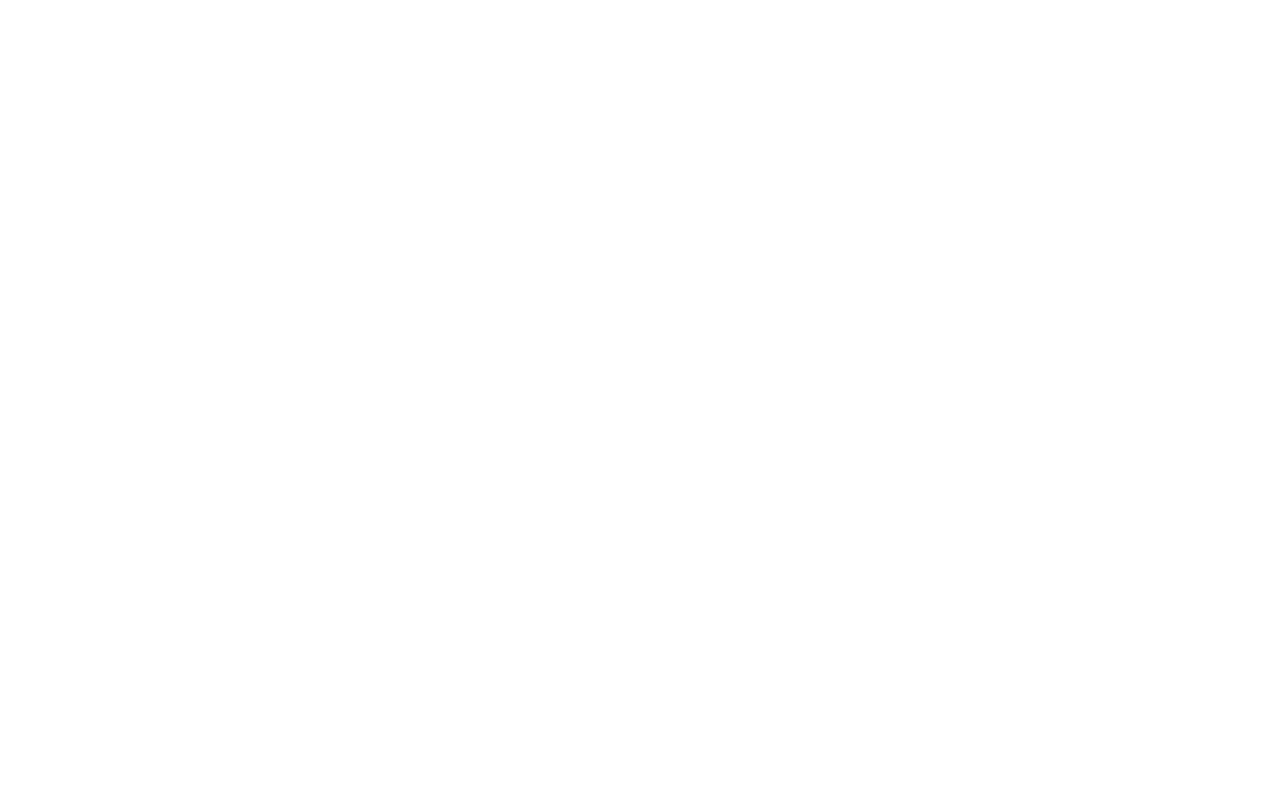
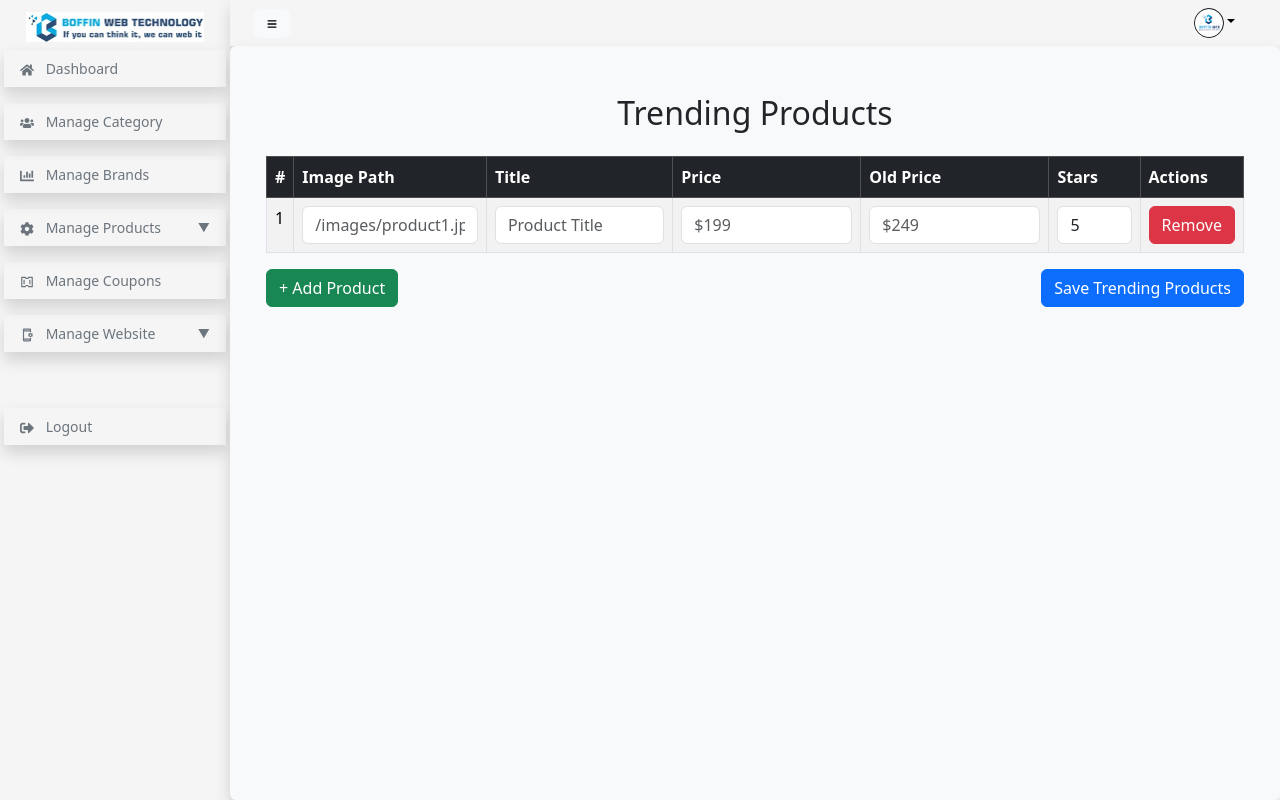
Before and after one commit to cto-Boffinweb/e-commerce, a React (Vite) app: page /trendingsetting in a window 1280 px wide. Before the commit this address had no page. Built offline with nearby package versions, Linux system fonts and the light colour scheme.

Commit message:
updated work by redux

```diff
--- a/src/App.jsx
+++ b/src/App.jsx
@@ -9,6 +9,8 @@
 import ProductList from './pages/ProductList'
 import Coupons from './pages/Coupon'
 import SliderSetting from './pages/SliderSetting'
+import Trendingsetting from './pages/Trendingsetting'
+import Popularsetting from './pages/Popularsetting'
 function App() {
 
   return (
@@ -16,16 +18,18 @@
       <BrowserRouter>
         <Routes>
           <Route path='/' element={<Layout />}>
+
             <Route index element={<Dashboard />} />
-            <Route path='category' element={<Category />} />
+            <Route path='category' element={<Category/>} />
             <Route path='brands' element={<Brands />} />
             <Route path='product' element={<Product />} />
             <Route path='productlist' element={<ProductList />} />
             <Route path='coupon' element={<Coupons />} />
             <Route path='slidersetting' element={<SliderSetting />} />
+            <Route path='trendingsetting' element={<Trendingsetting/>} />
+            <Route path='popularsetting' element={<Popularsetting/>} />
+          </Route>
 
-
-          </Route>
           <Route path='/table' element={<Table />} />
           <Route path='/productdata' element={<ProductData />} />
 
--- a/src/pages/Layout.jsx
+++ b/src/pages/Layout.jsx
@@ -142,13 +142,13 @@
                 </li>
 
                 <li>
-                  <Link className="nav-link text-secondary text-decoration-none" to="/websitesetting/seo">
+                  <Link className="nav-link text-secondary text-decoration-none" to="/trendingsetting">
                     ➤ Top Trending
                   </Link>
                 </li>
 
                 <li>
-                  <Link className="nav-link text-secondary text-decoration-none" to="/websitesetting/other">
+                  <Link className="nav-link text-secondary text-decoration-none" to="/popularsetting">
                     ➤ Popular Item
                   </Link>
                 </li>
--- /dev/null
+++ b/src/pages/Popularsetting.jsx
@@ -0,0 +1,144 @@
+import React, { useState } from "react";
+
+export default function PopularSetting() {
+  const [popularItems, setPopularItems] = useState([
+    {
+      id: Date.now(),
+      image: "",
+      title: "",
+      price: "",
+      oldPrice: "",
+      stars: 5,
+    },
+  ]);
+
+  const handleChange = (index, field, value) => {
+    const updated = [...popularItems];
+    updated[index][field] = value;
+    setPopularItems(updated);
+  };
+
+  const savePopularItems = () => {
+    localStorage.setItem("popularItems", JSON.stringify(popularItems));
+    alert("Popular items saved successfully!");
+    window.dispatchEvent(new Event("popularUpdated"));
+  };
+
+  const addItem = () => {
+    setPopularItems([
+      ...popularItems,
+      {
+        id: Date.now(),
+        image: "",
+        title: "",
+        price: "",
+        oldPrice: "",
+        stars: 5,
+      },
+    ]);
+  };
+
+  const removeItem = (index) => {
+    const updated = [...popularItems];
+    updated.splice(index, 1);
+    setPopularItems(updated);
+  };
+
+  return (
+    <div className="container my-5">
+      <h2 className="text-center mb-4">Manage Popular Items</h2>
+
+      <div className="table-responsive">
+        <table className="table table-bordered table-hover text-center align-middle">
+          <thead className="table-dark">
+            <tr>
+              <th>#</th>
+              <th>Image Path</th>
+              <th>Title</th>
+              <th>Price</th>
+              <th>Old Price</th>
+              <th>Stars</th>
+              <th>Action</th>
+            </tr>
+          </thead>
+          <tbody>
+            {popularItems.map((item, index) => (
+              <tr key={item.id}>
+                <td>{index + 1}</td>
+                <td>
+                  <input
+                    type="text"
+                    className="form-control"
+                    value={item.image}
+                    onChange={(e) =>
+                      handleChange(index, "image", e.target.value)
+                    }
+                  />
+                </td>
+                <td>
+                  <input
+                    type="text"
+                    className="form-control"
+                    value={item.title}
+                    onChange={(e) =>
+                      handleChange(index, "title", e.target.value)
+                    }
+                  />
+                </td>
+                <td>
+                  <input
+                    type="text"
+                    className="form-control"
+                    value={item.price}
+                    onChange={(e) =>
+                      handleChange(index, "price", e.target.value)
+                    }
+                  />
+                </td>
+                <td>
+                  <input
+                    type="text"
+                    className="form-control"
+                    value={item.oldPrice}
+                    onChange={(e) =>
+                      handleChange(index, "oldPrice", e.target.value)
+                    }
+                  />
+                </td>
+                <td>
+                  <input
+                    type="number"
+                    className="form-control"
+                    min="0"
+                    max="5"
+                    value={item.stars}
+                    onChange={(e) =>
+                      handleChange(index, "stars", e.target.value)
+                    }
+                  />
+                </td>
+                <td>
+                  <button
+                    className="btn btn-danger btn-sm"
+                    onClick={() => removeItem(index)}
+                  >
+                    Delete
+                  </button>
+                </td>
+              </tr>
+            ))}
+          </tbody>
+        </table>
+      </div>
+
+      <div className="d-flex justify-content-between mt-3">
+        <button className="btn btn-success" onClick={addItem}>
+          + Add Item
+        </button>
+        <button className="btn btn-primary" onClick={savePopularItems}>
+          Save Popular Items
+        </button>
+      </div>
+    </div>
+  );
+}
--- a/src/pages/SliderSetting.jsx
+++ b/src/pages/SliderSetting.jsx
@@ -1,9 +1,6 @@
-import { useEffect } from "react";
-import { useState } from "react";
-
+import { useEffect, useState } from "react";
 
 export default function SliderSetting() {
-
   const [banners, setBanners] = useState([
     {
       id: 1,
@@ -19,33 +16,29 @@
     localStorage.setItem("banners", JSON.stringify(banners));
   }, [banners]);
 
-
   const saveBanners = () => {
     alert("Slider data saved successfully");
     window.dispatchEvent(new Event("bannersUpdated"));
   };
-  // TEXT CHANGE
+
   const handleChange = (index, field, value) => {
     const updated = [...banners];
     updated[index][field] = value;
     setBanners(updated);
   };
 
-  // BUTTON TEXT CHANGE
   const handleButtonChange = (bIndex, btnIndex, field, value) => {
     const updated = [...banners];
     updated[bIndex].buttons[btnIndex][field] = value;
     setBanners(updated);
   };
 
-  // ADD BUTTON
   const addButton = (index) => {
     const updated = [...banners];
     updated[index].buttons.push({ text: "New Button", link: "/" });
     setBanners(updated);
   };
 
-  // REMOVE BUTTON
   const removeButton = (bIndex, btnIndex) => {
     const updated = [...banners];
     updated[bIndex].buttons.splice(btnIndex, 1);
@@ -53,89 +46,89 @@
   };
 
   return (
-    <div className="container">
-      <h3 className="mb-3">Slider Settings (Admin)</h3>
+    <div className="container py-4">
+      <h3 className="mb-4 text-center">Slider Settings (Admin)</h3>
+
       {banners.map((banner, index) => (
-        <div key={banner.id} className="card p-3 mb-4">
+        <div key={banner.id} className="card shadow-sm mb-4">
+          <div className="card-body">
+            <h5 className="card-title mb-3">Banner {index + 1}</h5>
 
-          <label>Image Path</label>
+            <div className="mb-3">
+              <label className="form-label">Image Path</label>
               <input
-            className="form-control mb-2"
+                className="form-control"
                 placeholder="/banner1.jpg"
                 value={banner.image}
-            onChange={(e) =>
-              handleChange(index, "image", e.target.value)
-            }
+                onChange={(e) => handleChange(index, "image", e.target.value)}
               />
+            </div>
 
-          <label>Subtitle</label>
-          <input
-            className="form-control mb-2"
-            value={banner.subtitle}
-            onChange={(e) =>
-              handleChange(index, "subtitle", e.target.value)
-            }
-          />
-
-          <label>Title</label>
-          <input
-            className="form-control mb-2"
-            value={banner.title}
-            onChange={(e) =>
-              handleChange(index, "title", e.target.value)
-            }
-          />
-
-          <label>Description</label>
-          <textarea
-            className="form-control mb-3"
-            value={banner.description}
-            onChange={(e) =>
-              handleChange(index, "description", e.target.value)
-            }
-          />
-
-          <h6>Buttons</h6>
-          {banner.buttons?.map((btn, btnIndex) => (
-            <div key={btnIndex} className="d-flex gap-2 mb-2">
+            <div className="row mb-3">
+              <div className="col-md-6">
+                <label className="form-label">Subtitle</label>
                 <input
                   className="form-control"
+                  value={banner.subtitle}
+                  onChange={(e) => handleChange(index, "subtitle", e.target.value)}
+                />
+              </div>
+              <div className="col-md-6">
+                <label className="form-label">Title</label>
+                <input
+                  className="form-control"
+                  value={banner.title}
+                  onChange={(e) => handleChange(index, "title", e.target.value)}
+                />
+              </div>
+            </div>
+
+            <div className="mb-3">
+              <label className="form-label">Description</label>
+              <textarea
+                className="form-control"
+                rows="3"
+                value={banner.description}
+                onChange={(e) => handleChange(index, "description", e.target.value)}
+              />
+            </div>
+
+            <h6 className="mt-3">Buttons</h6>
+            {banner.buttons?.map((btn, btnIndex) => (
+              <div key={btnIndex} className="d-flex gap-2 mb-2 align-items-center">
+                <input
+                  className="form-control"
+                  placeholder="Button Text"
                   value={btn.text}
-                onChange={(e) =>
-                  handleButtonChange(index, btnIndex, "text", e.target.value)
-                }
+                  onChange={(e) => handleButtonChange(index, btnIndex, "text", e.target.value)}
                 />
                 <input
                   className="form-control"
+                  placeholder="Button Link"
                   value={btn.link}
-                onChange={(e) =>
-                  handleButtonChange(index, btnIndex, "link", e.target.value)
-                }
+                  onChange={(e) => handleButtonChange(index, btnIndex, "link", e.target.value)}
                 />
                 <button
-                className="btn btn-danger"
+                  className="btn btn-outline-danger"
                   onClick={() => removeButton(index, btnIndex)}
                 >
-                X
+                  ✕
                 </button>
               </div>
             ))}
 
-
             <button
-            className="btn btn-sm btn-secondary mt-2"
+              className="btn btn-outline-secondary mt-2"
               onClick={() => addButton(index)}
             >
               + Add Button
             </button>
-
+          </div>
         </div>
       ))}
-      <div className="">
-        <button
-          className="btn btn-primary"
-          onClick={saveBanners}
-        >
+
+      <div className="text-center">
+        <button className="btn btn-primary btn-lg" onClick={saveBanners}>
           Save Slider
         </button>
       </div>
--- /dev/null
+++ b/src/pages/Trendingsetting.jsx
@@ -0,0 +1,137 @@
+import React, { useState } from "react";
+
+export default function Trendingsetting() {
+  const [trendingProducts, setTrendingProducts] = useState([
+    {
+      id: Date.now(),
+      image: "",
+      title: "",
+      price: "",
+      oldPrice: "",
+      stars: 5,
+    },
+  ]);
+
+  // Update field value
+  const handleChange = (index, field, value) => {
+    const updated = [...trendingProducts];
+    updated[index][field] = value;
+    setTrendingProducts(updated);
+  };
+
+  // Add new item
+  const addItem = () => {
+    setTrendingProducts([
+      ...trendingProducts,
+      {
+        id: Date.now(),
+        image: "",
+        title: "",
+        price: "",
+        oldPrice: "",
+        stars: 5,
+      },
+    ]);
+  };
+
+  // Remove item
+  const removeItem = (index) => {
+    const updated = [...trendingProducts];
+    updated.splice(index, 1);
+    setTrendingProducts(updated);
+  };
+
+  // Save to localStorage
+  const saveTrendingProducts = () => {
+    localStorage.setItem("trendingProducts", JSON.stringify(trendingProducts));
+    alert("Trending products saved");
+    window.dispatchEvent(new Event("trendingUpdated"));
+  };
+
+  return (
+    <div className="container my-4">
+      <h2 className="text-center mb-4">Trending Products</h2>
+
+      <table className="table table-bordered table-striped">
+        <thead className="table-dark">
+          <tr>
+            <th>#</th>
+            <th>Image Path</th>
+            <th>Title</th>
+            <th>Price</th>
+            <th>Old Price</th>
+            <th>Stars</th>
+            <th>Actions</th>
+          </tr>
+        </thead>
+        <tbody>
+          {trendingProducts.map((item, index) => (
+            <tr key={item.id}>
+              <td>{index + 1}</td>
+              <td>
+                <input
+                  type="text"
+                  className="form-control"
+                  value={item.image}
+                  onChange={(e) => handleChange(index, "image", e.target.value)}
+                  placeholder="/images/product1.jpg"
+                />
+              </td>
+              <td>
+                <input
+                  type="text"
+                  className="form-control"
+                  value={item.title}
+                  onChange={(e) => handleChange(index, "title", e.target.value)}
+                  placeholder="Product Title"
+                />
+              </td>
+              <td>
+                <input
+                  type="text"
+                  className="form-control"
+                  value={item.price}
+                  onChange={(e) => handleChange(index, "price", e.target.value)}
+                  placeholder="$199"
+                />
+              </td>
+              <td>
+                <input
+                  type="text"
+                  className="form-control"
+                  value={item.oldPrice}
+                  onChange={(e) => handleChange(index, "oldPrice", e.target.value)}
+                  placeholder="$249"
+                />
+              </td>
+              <td>
+                <input
+                  type="number"
+                  className="form-control"
+                  value={item.stars}
+                  onChange={(e) => handleChange(index, "stars", e.target.value)}
+                  min="0"
+                  max="5"
+                />
+              </td>
+              <td>
+                <button className="btn btn-danger" onClick={() => removeItem(index)}>
+                  Remove
+                </button>
+              </td>
+            </tr>
+          ))}
+        </tbody>
+      </table>
+
+      <div className="d-flex justify-content-between mt-3">
+        <button className="btn btn-success" onClick={addItem}>
+          + Add Product
+        </button>
+        <button className="btn btn-primary" onClick={saveTrendingProducts}>
+          Save Trending Products
+        </button>
+      </div>
+    </div>
+  );
+}
```
Lines whose indentation alone changed are shown as unchanged.
